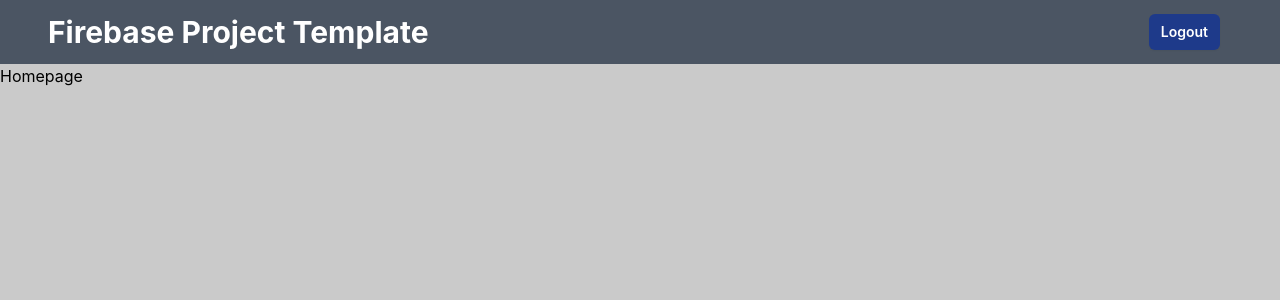
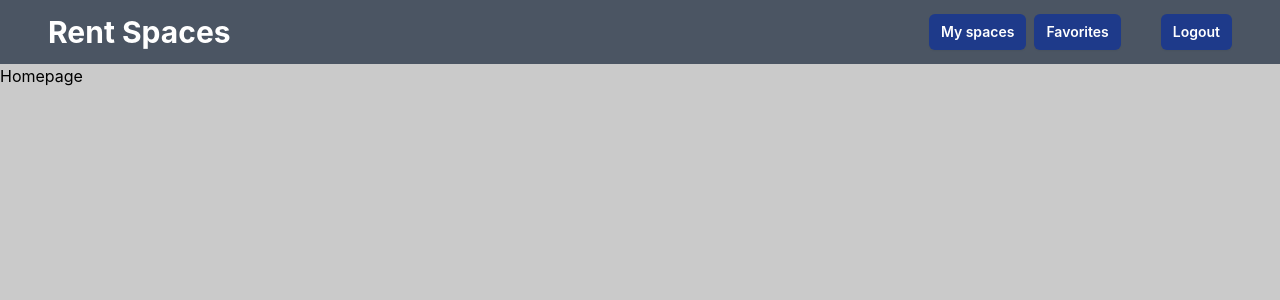
Before and after one commit to ricardolsousa/rent-spaces, a React (Create React App) app: page / in a window 1280 px wide. Shown: the top 300 px of the page. Built offline with nearby package versions, Linux system fonts and the light colour scheme; no server answers; the database is empty; sample sign-in values are in the browser's storage.

Commit message:
feat: added navbar links to my spaces and favorite space

```diff
--- a/src/components/navbar/Navbar.tsx
+++ b/src/components/navbar/Navbar.tsx
@@ -1,7 +1,7 @@
 import { signOut } from "firebase/auth";
 import { useDispatch, useSelector } from "react-redux";
 import { auth } from "../../firebase/firebase";
-import { useNavigate } from "react-router";
+import { Link, useNavigate } from "react-router";
 import { logoutReducer } from "../../store/auth/authSlice";
 
 const Navbar = () => {
@@ -32,22 +32,38 @@ const Navbar = () => {
 
   return (
     <div className="h-16 flex fixed w-full z-10 items-center justify-between px-12 py-2 bg-gray-600">
-      <h1 className="text-3xl font-bold text-white">
-        Firebase Project Template
-      </h1>
+      <Link to={"/spaces"}>
+        <h1 className="text-3xl font-bold text-white">Rent Spaces</h1>
+      </Link>
       {isAuthenticated ? (
+        <div className="flex gap-10">
+          <div className="flex gap-2">
+            <Link
+              to={"/my-spaces"}
+              className="inline-flex w-fit justify-center rounded-md bg-blue-900 py-2 px-3 text-sm font-semibold text-white shadow-sm"
+            >
+              My spaces
+            </Link>
+            <Link
+              to={"/my-favorite-spaces"}
+              className="inline-flex w-fit justify-center rounded-md bg-blue-900 py-2 px-3 text-sm font-semibold text-white shadow-sm"
+            >
+              Favorites
+            </Link>
+          </div>
           <button
             type="button"
             onClick={handleLogout}
-          className="inline-flex w-full justify-center rounded-md bg-blue-900 py-2 px-3 text-sm font-semibold text-white shadow-sm mr-3 sm:w-auto"
+            className="inline-flex w-fit justify-center rounded-md bg-blue-900 py-2 px-3 text-sm font-semibold text-white shadow-sm"
           >
             Logout
           </button>
+        </div>
       ) : (
         <button
           type="button"
           onClick={handleLogin}
-          className="inline-flex w-full justify-center rounded-md bg-blue-900 py-2 px-3 text-sm font-semibold text-white shadow-sm mr-3 sm:w-auto"
+          className="inline-flex w-fit justify-center rounded-md bg-blue-900 py-2 px-3 text-sm font-semibold text-white shadow-sm"
         >
           Login
         </button>
--- a/src/components/spaces/my-space-list/MySpaceList.tsx
+++ b/src/components/spaces/my-space-list/MySpaceList.tsx
@@ -6,7 +6,7 @@ import { getMySpaces } from "../../../services/space/SpaceService";
 
 const SpaceFavoriteList = () => {
   const loggedUser = useSelector(
-    (state: AuthenticationStateProps) => state.auth.userId
+    (state: AuthenticationStateProps) => state.auth
   );
   const [mySpaces, setMySpaces] = useState<any[]>([]);
   const [loading, setLoading] = useState<boolean>(false);
@@ -15,10 +15,18 @@ const SpaceFavoriteList = () => {
     const handleGetMySpaces = async () => {
       setLoading(true);
       try {
-        const spaces = await getMySpaces(loggedUser);
+        const spaces = await getMySpaces(loggedUser.userId);
 
-        if (spaces.length) {
-          setMySpaces(spaces);
+        const mySpaces = spaces.map((space) =>
+          loggedUser.userDetails.favoriteSpaces.find(
+            (fav: string) => fav === space.id
+          )
+            ? { ...space, isFavorite: true }
+            : { ...space, isFavorite: false }
+        );
+
+        if (mySpaces.length) {
+          setMySpaces(mySpaces);
         }
       } catch (e) {
         console.error(e);
--- a/src/components/spaces/space-favorite-list/SpaceFavoriteList.tsx
+++ b/src/components/spaces/space-favorite-list/SpaceFavoriteList.tsx
@@ -16,7 +16,7 @@ const SpaceFavoriteList = () => {
       setLoading(true);
       try {
         const spaces = await getFavoriteSpaces(
-          loggedUserDetails.favoriteSpaces
+          loggedUserDetails.favoriteSpaces || []
         );
 
         if (spaces.length) {
```
Lines whose indentation alone changed are shown as unchanged.
